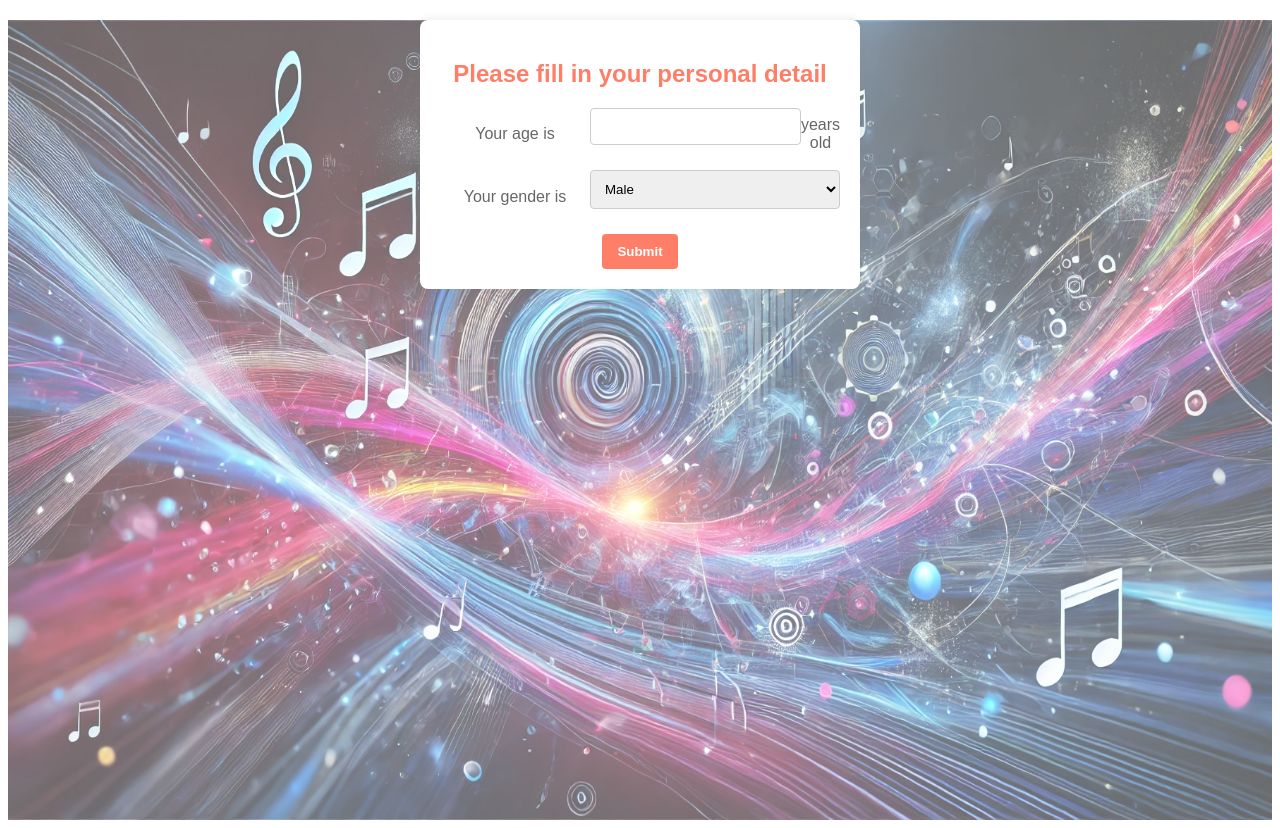
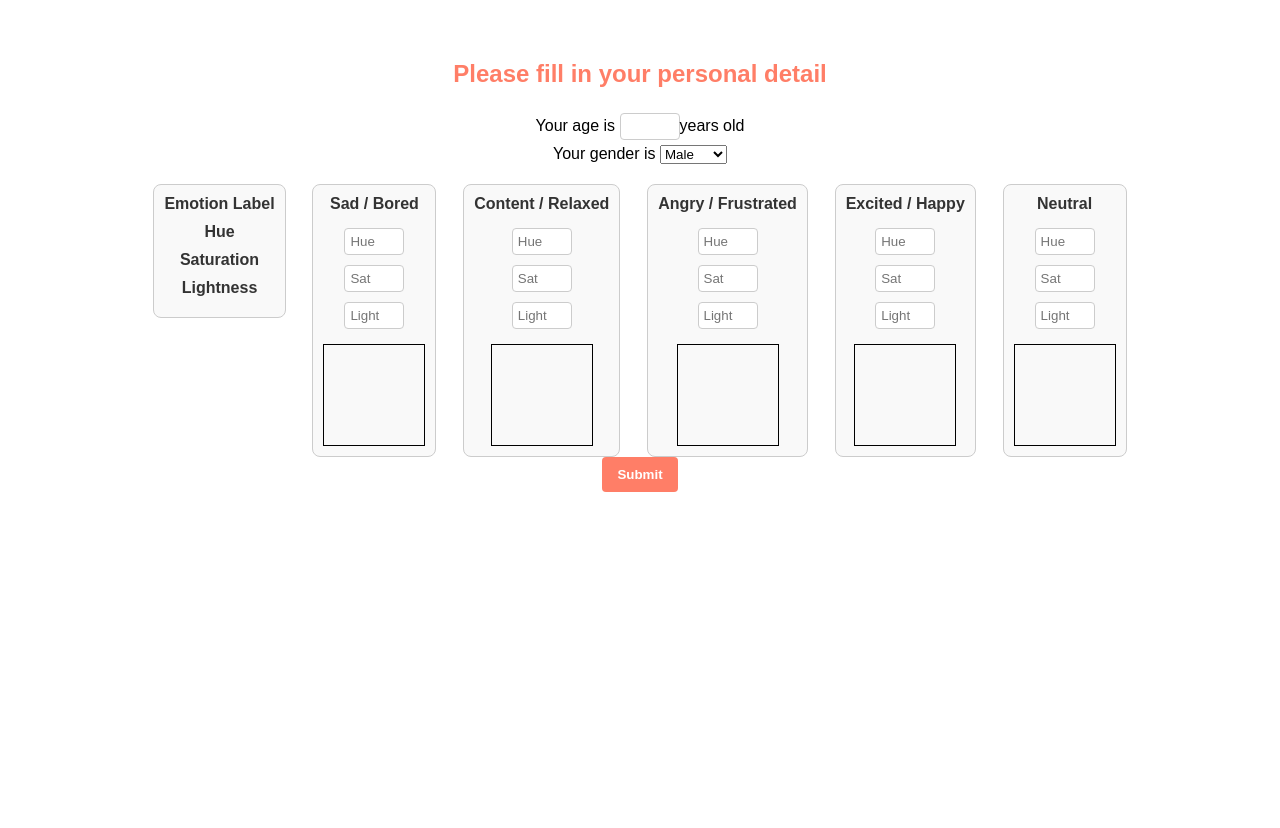
Before and after one commit to Zhu-Lifeng/Real-time-MER.Music-Visualizer, a Python web app: template Back_Stage/templates/filling.html in a window 1280 px wide. After the commit the page ends 492 px from the top, so only its background shows below. Run offline with Jinja, Linux system fonts and the light colour scheme; the template is opened without the code that fills it, so the values that code supplies are empty.

Commit message:
Update filling.html

```diff
--- a/Back_Stage/templates/filling.html
+++ b/Back_Stage/templates/filling.html
@@ -5,53 +5,26 @@
     <title>Nutrient Intake Calculator</title>
     <style>
         body {
-            font-family: 'Arial';text-align: center;
-        }
-        .background-container {
-            position: relative;
-            height: 100vh;
-            background-image: url('{{ url_for('static', filename='background.jpg') }}');
-            background-size: 100% 100%;
-            background-position: center center;
-            background-repeat: no-repeat;
-        }
-        .white-overlay {
-            position: absolute;
-            top: 0;
-            left: 0;
-            width: 100%;
-            height: 100%;
-            background-color: rgba(255, 255, 255, 0.4);
-            z-index: 1;
+            font-family: 'Arial';
+            text-align: center;
         }
         form {
-            max-width: 400px;
+            max-width: 1000px;
             margin: 20px auto;
-            background-color: rgb(255, 255, 255);
             padding: 20px;
-            border-radius: 8px;
-            box-shadow: 0 0 10px rgba(0, 0, 0, 0.1);
-            display: flex;
-            flex-direction: column;
-            align-items: center;
         }
         p, h2 {
-            z-index: 2;
-            position: relative;
             color: #ff7e67;
         }
-        input, select {
-            position: relative;
-            width: 100%;
-            padding: 10px;
-            margin-bottom: 15px;
+        input {
+            width: 60px;
+            padding: 5px;
+            margin: 5px 0;
             box-sizing: border-box;
             border: 1px solid #ccc;
             border-radius: 4px;
-            z-index: 2;
         }
         button {
-            position: relative;
             background-color: #ff7e67;
             color: #fff;
             padding: 10px 15px;
@@ -59,47 +32,44 @@
             border-radius: 4px;
             cursor: pointer;
             font-weight: bold;
-            z-index: 2;
         }
         button:hover {
             background-color: #ff5c49;
-        }.flex-container {
+        }
+        .flex-container {
+            display: flex;
+            justify-content: space-around;
+            align-items: flex-start;
+            margin-top: 20px;
+        }
+        .emotion-group {
             display: flex;
             flex-direction: column;
             align-items: center;
+            border: 1px solid #ccc;
+            padding: 10px;
+            border-radius: 8px;
+            background-color: #f9f9f9;
         }
-
-.form-group {
-    display: flex;
-    width: 100%;
+        .color-preview {
+            width: 100px;
+            height: 100px;
+            margin-top: 10px;
+            border: 1px solid #000;
+        }
+        .label {
+            font-weight: bold;
             margin-bottom: 10px;
-     align-items: center;
+            color: #333;
         }
-
-.form-group label {
-    min-width: 150px;
-     align-items: center;
-}
-
-input[type="number"], select {
-    flex-grow: 1;
-     align-items: center;
-}
-
-
-
-
     </style>
 </head>
 <body>
-    <div class="background-container">
-        <div class="white-overlay"></div>
     <form action="/filling" method="post">
         <h2>Please fill in your personal detail</h2>
-    <div class="flex-container">
                 <div class="form-group">
             <label>Your age is</label>
-            <input type="number" id="user_age" name="user_age" placeholder="{{ user.user_age }}" value="{{ user.user_age }}">years old
+            <input type="number" id="user_age" name="user_age" value="{{ user.user_age }}">years old
         </div>
         <div class="form-group">
             <label>Your gender is</label>
@@ -108,9 +78,76 @@ input[type="number"], select {
                 <option value="female"{% if user.user_gender == "female" %}selected{% endif %}>Female</option>
             </select>
         </div>
+        <div class="flex-container">
+            <div class="emotion-group">
+                <div class="label">Emotion Label</div>
+                <div class="label">Hue</div>
+                <div class="label">Saturation</div>
+                <div class="label">Lightness</div>
+            </div>
+            <div class="emotion-group">
+                <div class="label">Sad / Bored</div>
+                <input type="number" id="lvla_H" name="lvla_H" value="{{ user.user_hue_base[0] }}" min="0" max="360" placeholder="Hue">
+                <input type="number" id="lvla_S" name="lvla_S" value="{{ user.user_sat_base[0] }}" min="0" max="100" placeholder="Sat">
+                <input type="number" id="lvla_L" name="lvla_L" value="{{ user.user_lig_base[0] }}" min="0" max="100" placeholder="Light">
+                <div class="color-preview" id="color_preview_lvla"></div>
+            </div>
+            <div class="emotion-group">
+                <div class="label">Content / Relaxed</div>
+                <input type="number" id="hvla_H" name="hvla_H" value="{{ user.user_hue_base[1] }}" min="0" max="360" placeholder="Hue">
+                <input type="number" id="hvla_S" name="hvla_S" value="{{ user.user_sat_base[1] }}" min="0" max="100" placeholder="Sat">
+                <input type="number" id="hvla_L" name="hvla_L" value="{{ user.user_lig_base[1] }}" min="0" max="100" placeholder="Light">
+                <div class="color-preview" id="color_preview_hvla"></div>
+            </div>
+            <div class="emotion-group">
+                <div class="label">Angry / Frustrated</div>
+                <input type="number" id="lvha_H" name="lvha_H" value="{{ user.user_hue_base[2] }}" min="0" max="360" placeholder="Hue">
+                <input type="number" id="lvha_S" name="lvha_S" value="{{ user.user_sat_base[2] }}" min="0" max="100" placeholder="Sat">
+                <input type="number" id="lvha_L" name="lvha_L" value="{{ user.user_lig_base[2] }}" min="0" max="100" placeholder="Light">
+                <div class="color-preview" id="color_preview_lvha"></div>
+            </div>
+            <div class="emotion-group">
+                <div class="label">Excited / Happy</div>
+                <input type="number" id="hvha_H" name="hvha_H" value="{{ user.user_hue_base[3] }}" min="0" max="360" placeholder="Hue">
+                <input type="number" id="hvha_S" name="hvha_S" value="{{ user.user_sat_base[3] }}" min="0" max="100" placeholder="Sat">
+                <input type="number" id="hvha_L" name="hvha_L" value="{{ user.user_lig_base[3] }}" min="0" max="100" placeholder="Light">
+                <div class="color-preview" id="color_preview_hvha"></div>
+            </div>
+            <div class="emotion-group">
+                <div class="label">Neutral</div>
+                <input type="number" id="nn_H" name="nn_H" value="{{ user.user_hue_base[4] }}" min="0" max="360" placeholder="Hue">
+                <input type="number" id="nn_S" name="nn_S" value="{{ user.user_sat_base[4] }}" min="0" max="100" placeholder="Sat">
+                <input type="number" id="nn_L" name="nn_L" value="{{ user.user_lig_base[4] }}" min="0" max="100" placeholder="Light">
+                <div class="color-preview" id="color_preview_nn"></div>
+            </div>
         </div>
         <button type="submit">Submit</button>
     </form>
-    </div>
+    <script>
+        function updateColor() {
+            // 获取输入值并更新色块的背景颜色
+            function setColorPreview(id_prefix) {
+                const hue = document.getElementById(id_prefix + '_H').value;
+                const saturation = document.getElementById(id_prefix + '_S').value;
+                const lightness = document.getElementById(id_prefix + '_L').value;
+                const hslColor = `hsl(${hue}, ${saturation}%, ${lightness}%)`;
+                document.getElementById('color_preview_' + id_prefix).style.backgroundColor = hslColor;
+            }
+
+            setColorPreview('lvla');
+            setColorPreview('hvla');
+            setColorPreview('lvha');
+            setColorPreview('hvha');
+            setColorPreview('nn');
+        }
+
+        // 页面加载时调用一次，以显示初始颜色
+        updateColor();
+
+        // 监听输入框的变化
+        document.querySelectorAll('input[type="number"]').forEach(input => {
+            input.addEventListener('input', updateColor);
+        });
+    </script>
 </body>
 </html>
```
Lines whose indentation alone changed are shown as unchanged.
